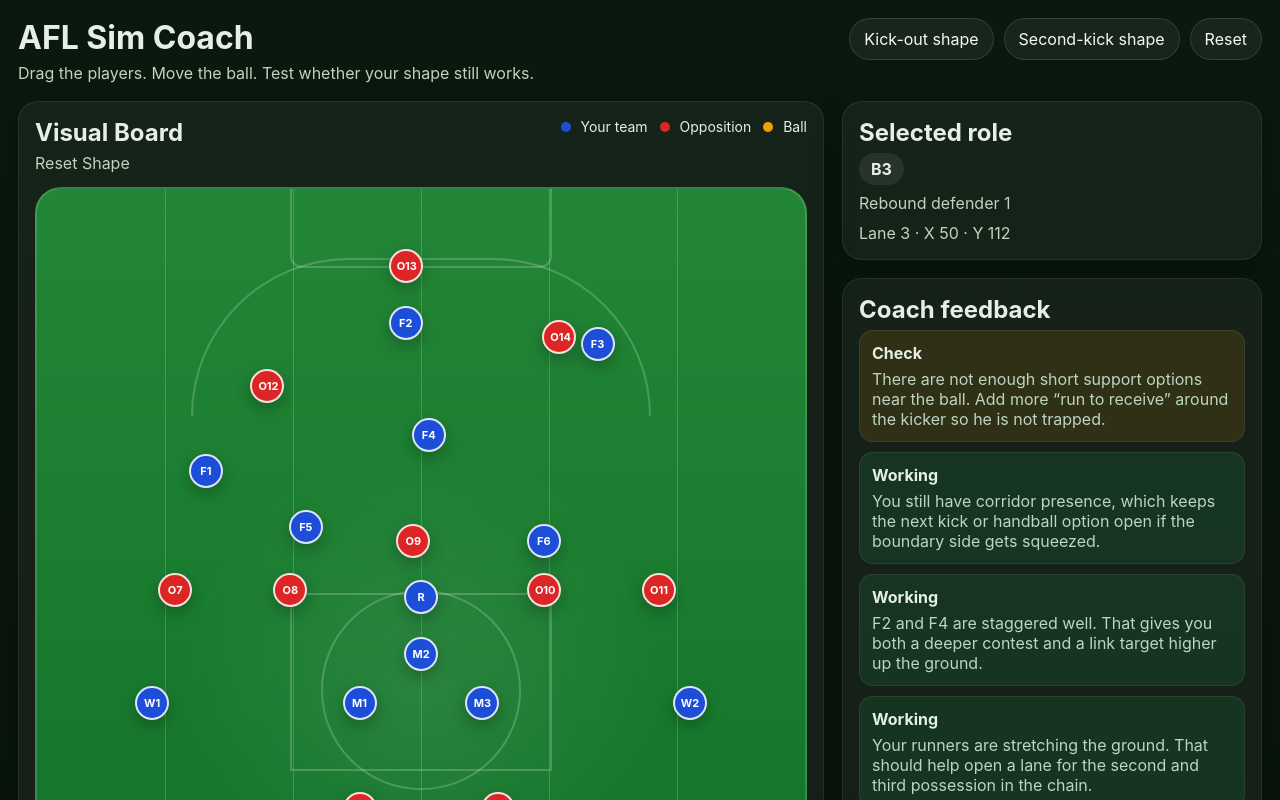
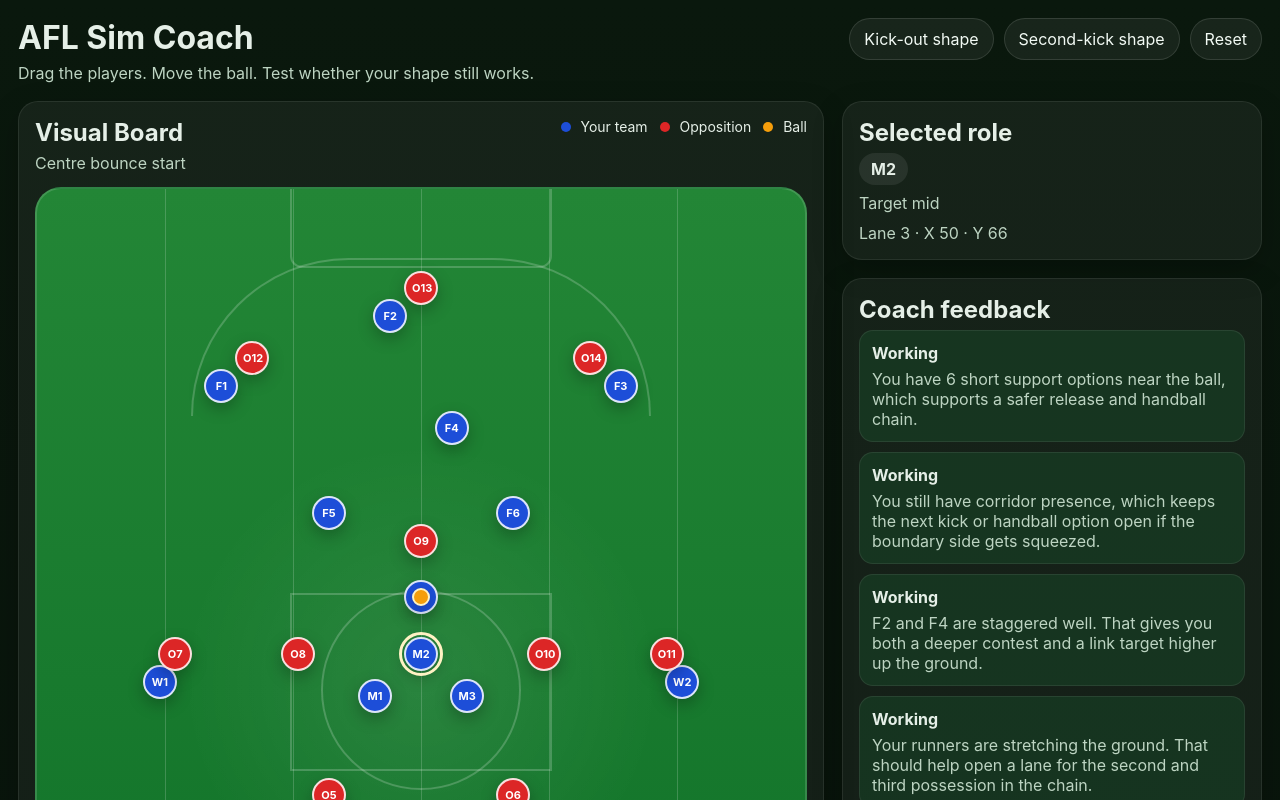
Before and after one commit to dmaher42/Coaching-Sim, a React (Vite) app: page / in a window 1280 px wide. Shown: the top 800 px of the page. Built offline with nearby package versions, Linux system fonts and the light colour scheme.

Commit message:
Make reset return to centre bounce positions

```diff
--- a/src/App.jsx
+++ b/src/App.jsx
@@ -65,14 +65,49 @@ const basePlayers = [
   { id: 'O14', label: 'O14', team: 'opp', x: 68, y: 21 },
 ];
 
-const ballStart = { x: 18, y: 116 };
+const centreBouncePlayers = [
+  { id: 'B1', label: 'B1', team: 'us', x: 20, y: 118 },
+  { id: 'B2', label: 'B2', team: 'us', x: 40, y: 122 },
+  { id: 'B3', label: 'B3', team: 'us', x: 50, y: 116 },
+  { id: 'B4', label: 'B4', team: 'us', x: 60, y: 122 },
+  { id: 'B5', label: 'B5', team: 'us', x: 35, y: 102 },
+  { id: 'B6', label: 'B6', team: 'us', x: 65, y: 102 },
+  { id: 'W1', label: 'W1', team: 'us', x: 16, y: 70 },
+  { id: 'W2', label: 'W2', team: 'us', x: 84, y: 70 },
+  { id: 'M1', label: 'M1', team: 'us', x: 44, y: 72 },
+  { id: 'M2', label: 'M2', team: 'us', x: 50, y: 66 },
+  { id: 'M3', label: 'M3', team: 'us', x: 56, y: 72 },
+  { id: 'R', label: 'R', team: 'us', x: 50, y: 58 },
+  { id: 'F1', label: 'F1', team: 'us', x: 24, y: 28 },
+  { id: 'F2', label: 'F2', team: 'us', x: 46, y: 18 },
+  { id: 'F3', label: 'F3', team: 'us', x: 76, y: 28 },
+  { id: 'F4', label: 'F4', team: 'us', x: 54, y: 34 },
+  { id: 'F5', label: 'F5', team: 'us', x: 38, y: 46 },
+  { id: 'F6', label: 'F6', team: 'us', x: 62, y: 46 },
+  { id: 'O1', label: 'O1', team: 'opp', x: 22, y: 108 },
+  { id: 'O2', label: 'O2', team: 'opp', x: 40, y: 112 },
+  { id: 'O3', label: 'O3', team: 'opp', x: 50, y: 106 },
+  { id: 'O4', label: 'O4', team: 'opp', x: 60, y: 112 },
+  { id: 'O5', label: 'O5', team: 'opp', x: 38, y: 86 },
+  { id: 'O6', label: 'O6', team: 'opp', x: 62, y: 86 },
+  { id: 'O7', label: 'O7', team: 'opp', x: 18, y: 66 },
+  { id: 'O8', label: 'O8', team: 'opp', x: 34, y: 66 },
+  { id: 'O9', label: 'O9', team: 'opp', x: 50, y: 50 },
+  { id: 'O10', label: 'O10', team: 'opp', x: 66, y: 66 },
+  { id: 'O11', label: 'O11', team: 'opp', x: 82, y: 66 },
+  { id: 'O12', label: 'O12', team: 'opp', x: 28, y: 24 },
+  { id: 'O13', label: 'O13', team: 'opp', x: 50, y: 14 },
+  { id: 'O14', label: 'O14', team: 'opp', x: 72, y: 24 },
+];
+
+const ballStart = { x: 50, y: 58 };
 
 const presets = {
   reset: {
-    name: 'Reset Shape',
-    players: basePlayers,
+    name: 'Centre bounce start',
+    players: centreBouncePlayers,
     ball: ballStart,
-    notes: 'Balanced whole-ground shape. Use this as your neutral starting point.',
+    notes: 'Centre bounce starting positions. Reset returns everyone to their starting shape around the stoppage.',
   },
   kickoutBoundary: {
     name: 'Kick-out to boundary half-back',
@@ -147,7 +182,6 @@ function buildFeedback(players, ball, selectedScenario) {
   const byId = Object.fromEntries(players.map((p) => [p.id, p]));
   const nearbyOptions = us.filter((p) => p.id !== 'B2' && distance(p, ball) < 18);
   const aheadOptions = us.filter((p) => p.y < ball.y - 8);
-  const ballLane = getLane(ball.x);
   const corridorCount = us.filter((p) => [3, 4].includes(getLane(p.x))).length;
   const boundarySide = ball.x < 20 || ball.x > 80;
   const oppositeSideCount = us.filter((p) => {
@@ -280,9 +314,9 @@ function PlayerChip({ player, onPointerDown, selected, roleHint }) {
 
 export default function App() {
   const fieldRef = useRef(null);
-  const [players, setPlayers] = useState(basePlayers);
+  const [players, setPlayers] = useState(centreBouncePlayers);
   const [ball, setBall] = useState(ballStart);
-  const [selectedId, setSelectedId] = useState('B3');
+  const [selectedId, setSelectedId] = useState('M2');
   const [scenario, setScenario] = useState('reset');
   const [customNote, setCustomNote] = useState(
     'Use this board to drag players into shape. Start with one kick, then talk through the next two movements.'
```
